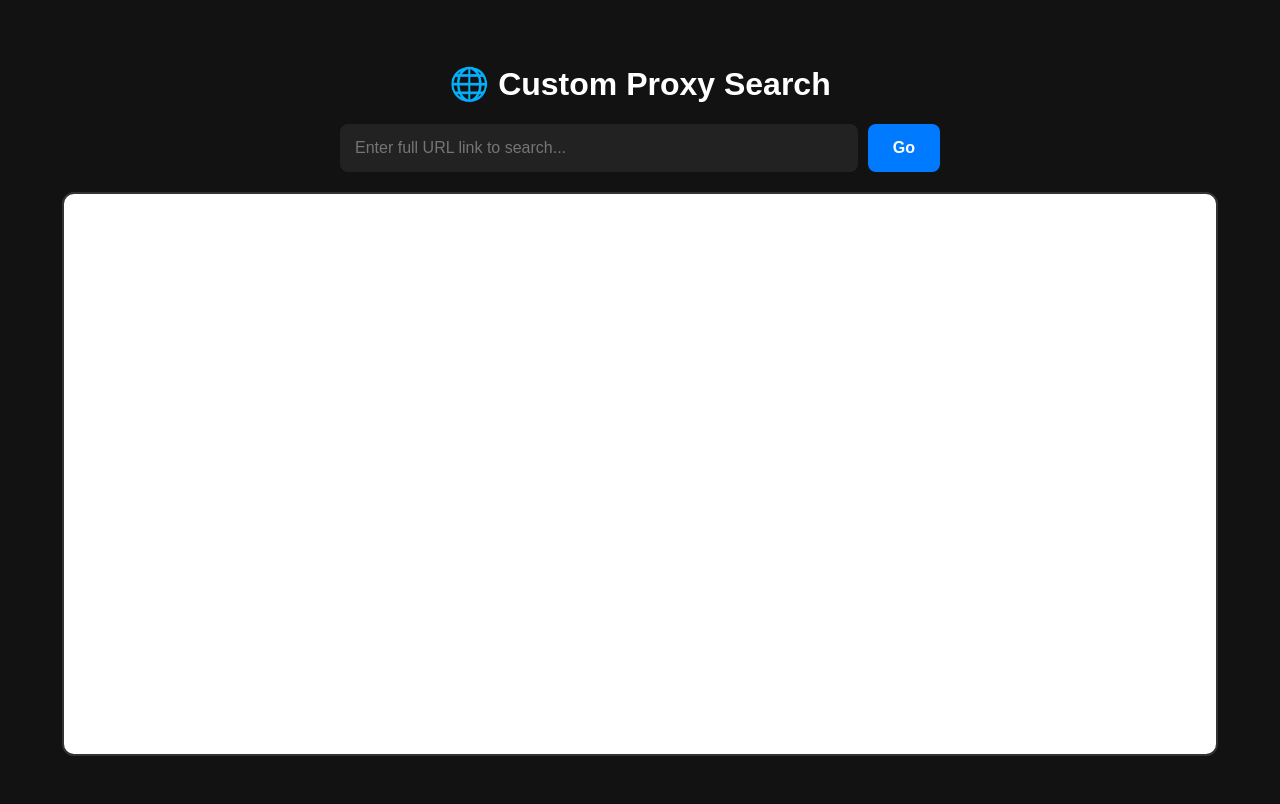
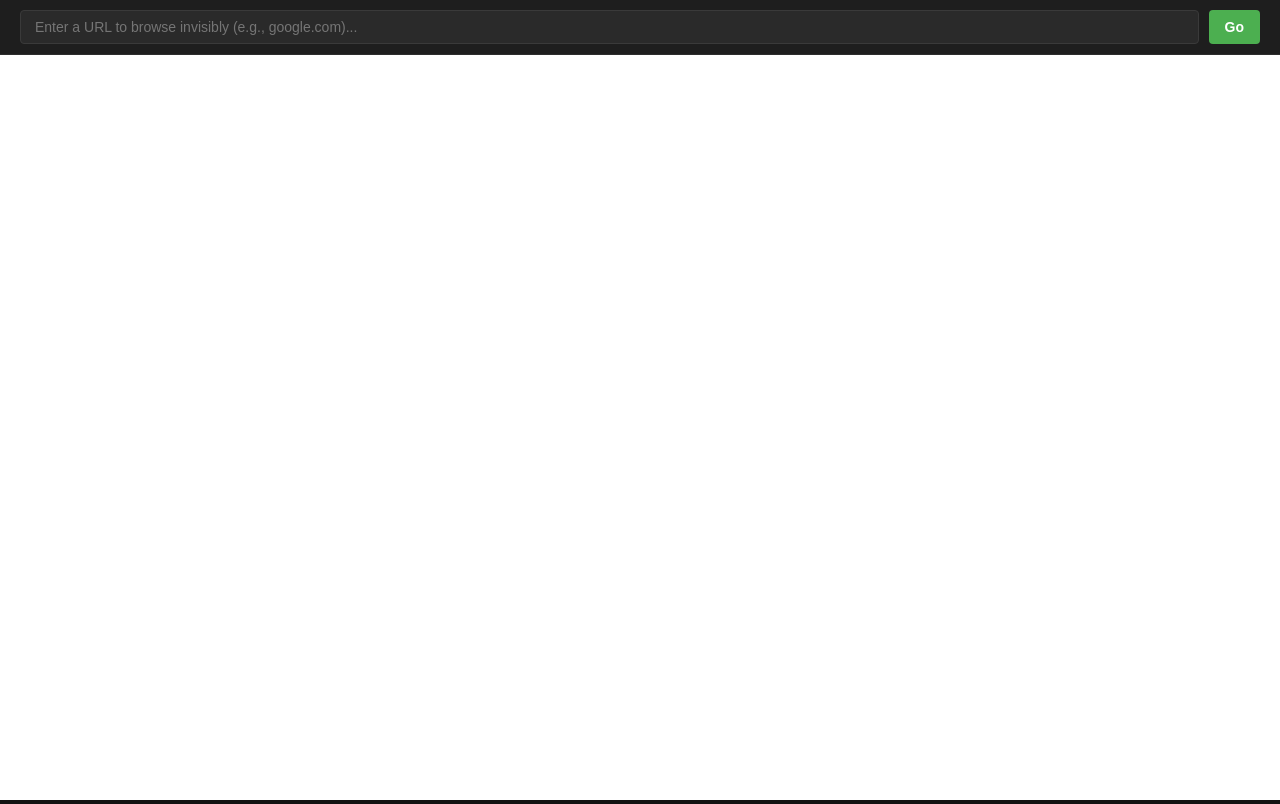
Before and after one commit to wellihoffman5-dev/my-proxy-project, a website: page public/index.html in a window 1280 px wide. Drawn offline with Linux system fonts and the light colour scheme.

Commit message:
Update index.html

```diff
--- a/public/index.html
+++ b/public/index.html
@@ -3,40 +3,137 @@
 <head>
     <meta charset="UTF-8">
     <meta name="viewport" content="width=device-width, initial-scale=1.0">
-    <title>Web Proxy Screen</title>
+    <title>Workspace</title>
+    <!-- real favicon link that our script will dynamically replace -->
+    <link rel="icon" type="image/x-icon" href="https://gstatic.com">
     <style>
-        body { font-family: sans-serif; background: #121212; color: white; display: flex; flex-direction: column; align-items: center; justify-content: center; height: 100vh; margin: 0; }
-        .search-container { margin-bottom: 20px; display: flex; gap: 10px; width: 80%; max-width: 600px; }
-        input { flex: 1; padding: 15px; border-radius: 8px; border: none; font-size: 16px; background: #222; color: white; }
-        button { padding: 15px 25px; border-radius: 8px; border: none; font-size: 16px; cursor: pointer; background: #007bff; color: white; font-weight: bold; }
-        iframe { width: 90%; height: 70vh; border: 2px solid #333; border-radius: 12px; background: white; }
+        * {
+            box-sizing: border-box;
+            margin: 0;
+            padding: 0;
+        }
+        body {
+            font-family: -apple-system, BlinkMacSystemFont, "Segoe UI", Roboto, Helvetica, Arial, sans-serif;
+            background-color: #121212;
+            color: #e0e0e0;
+            height: 100vh;
+            display: flex;
+            flex-direction: column;
+            overflow: hidden;
+        }
+        header {
+            background-color: #1e1e1e;
+            padding: 10px 20px;
+            display: flex;
+            align-items: center;
+            gap: 15px;
+            border-bottom: 1px solid #2d2d2d;
+            z-index: 10;
+        }
+        .search-container {
+            display: flex;
+            flex-grow: 1;
+            gap: 10px;
+        }
+        input {
+            flex-grow: 1;
+            padding: 8px 14px;
+            background-color: #2a2a2a;
+            border: 1px solid #3a3a3a;
+            border-radius: 4px;
+            color: #fff;
+            font-size: 14px;
+            outline: none;
+        }
+        input:focus {
+            border-color: #4caf50;
+        }
+        button {
+            padding: 8px 16px;
+            background-color: #4caf50;
+            color: white;
+            border: none;
+            border-radius: 4px;
+            cursor: pointer;
+            font-weight: 600;
+            font-size: 14px;
+        }
+        button:hover {
+            background-color: #45a049;
+        }
+        .frame-container {
+            flex-grow: 1;
+            width: 100%;
+            height: 100%;
+            background-color: #1a1a1a;
+            position: relative;
+        }
+        iframe {
+            width: 100%;
+            height: 100%;
+            border: none;
+            background-color: #ffffff;
+        }
     </style>
 </head>
 <body>
-    <h1>🌐 Custom Proxy Search</h1>
-    <div class="search-container">
-        <input type="text" id="url-input" placeholder="Enter full URL link to search...">
-        <button id="go-btn">Go</button>
+
+    <header>
+        <div class="search-container">
+            <input type="text" id="proxy-address-bar" placeholder="Enter a URL to browse invisibly (e.g., google.com)...">
+            <button id="proxy-launch-btn">Go</button>
+        </div>
+    </header>
+
+    <div class="frame-container">
+        <iframe id="proxy-viewframe" src="about:blank"></iframe>
     </div>
-    <iframe id="proxy-frame" src="about:blank"></iframe>
 
-    <script src="/uv/uv.bundle.js"></script>
-    <script src="/uv/uv.config.js"></script>
     <script>
-        const input = document.getElementById('url-input');
-        const button = document.getElementById('go-btn');
-        const frame = document.getElementById('proxy-frame');
+        // 🎭 1. THE AUTOMATED TAB CLOAKING DISGUISE
+        function applyTabCloak() {
+            // Mask the tab text title
+            document.title = "Google Docs - Language Arts Assignment";
 
-        navigator.serviceWorker.register('/uv/uv.sw.js', {
-            scope: __uv$config.prefix
-        }).then(() => {
-            button.addEventListener('click', () => {
-                let url = input.value.trim();
-                if (!url.startsWith('http://') && !url.startsWith('https://')) {
-                    url = 'https://' + url;
-                }
-                frame.src = __uv$config.prefix + __uv$config.encodeUrl(url);
-            });
+            // Mask the tab favicon to look exactly like Google Docs
+            let link = document.querySelector("link[rel*='icon']") || document.createElement('link');
+            link.type = 'image/x-icon';
+            link.rel = 'shortcut icon';
+            link.href = 'https://gstatic.com';
+            document.getElementsByTagName('head')[0].appendChild(link);
+        }
+
+        // Trigger the cloak immediately when the window renders
+        window.onload = applyTabCloak;
+
+        // 🚀 2. THE BASE64 GATEWAY SEARCH ROUTING ENGINE
+        const addressBar = document.getElementById('proxy-address-bar');
+        const launchBtn = document.getElementById('proxy-launch-btn');
+        const viewFrame = document.getElementById('proxy-viewframe');
+
+        function executeSearch() {
+            let targetUrl = addressBar.value.trim();
+            if (!targetUrl) return;
+
+            // Automatically prepend protocol headers if missing
+            if (!targetUrl.startsWith('http://') && !targetUrl.startsWith('https://')) {
+                targetUrl = 'https://' + targetUrl;
+            }
+
+            // Cleanly format the absolute window route using local root path mapping
+            const rootDomain = window.location.origin;
+            const finalizedRoute = rootDomain + "/service/" + btoa(targetUrl);
+
+            // Render the unblocked destination smoothly inside your interface layout frame
+            viewFrame.src = finalizedRoute;
+        }
+
+        // Listen for standard mouse clicks and keyboard 'Enter' presses
+        launchBtn.addEventListener('click', executeSearch);
+        addressBar.addEventListener('keypress', (e) => {
+            if (e.key === 'Enter') {
+                executeSearch();
+            }
         });
     </script>
 </body>
```
